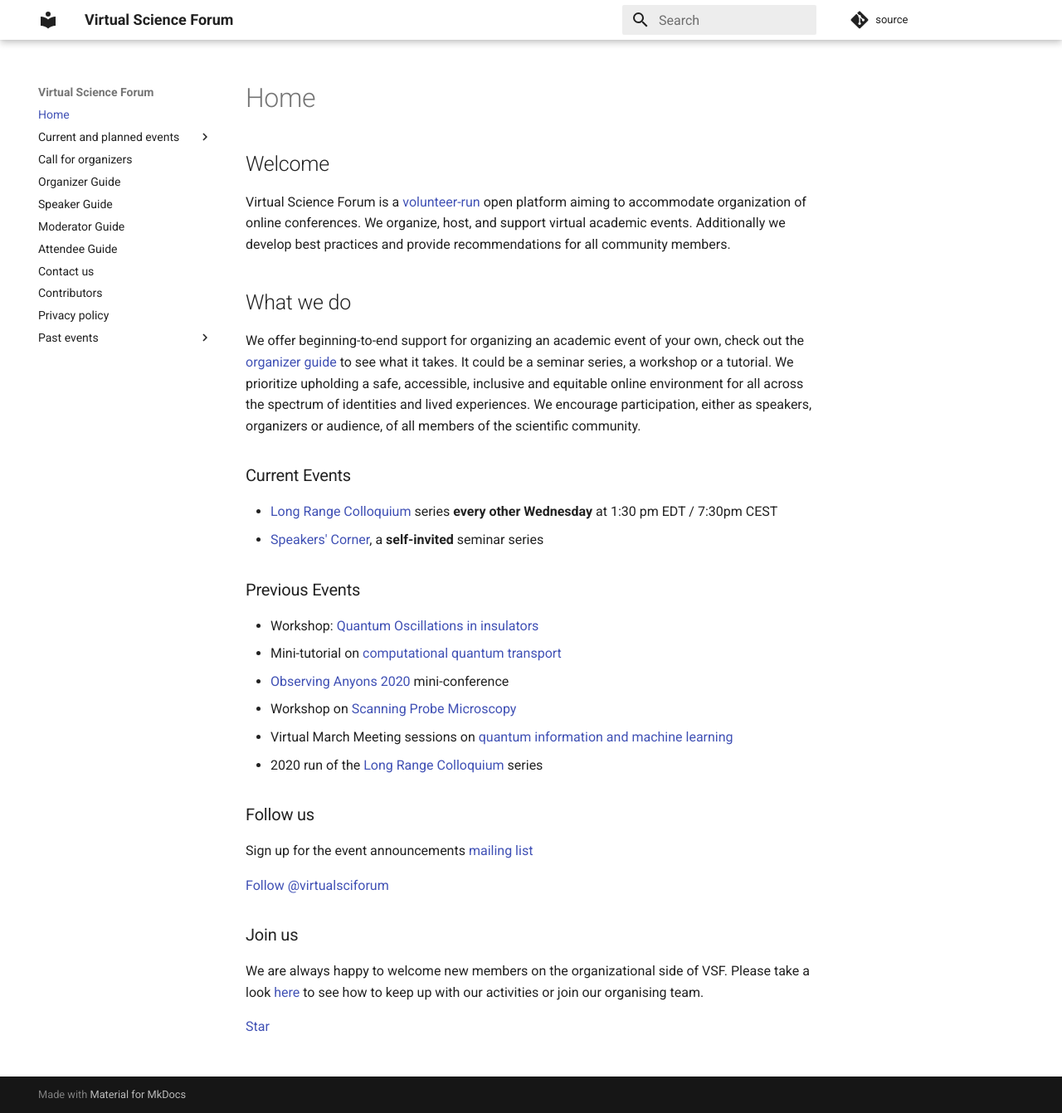
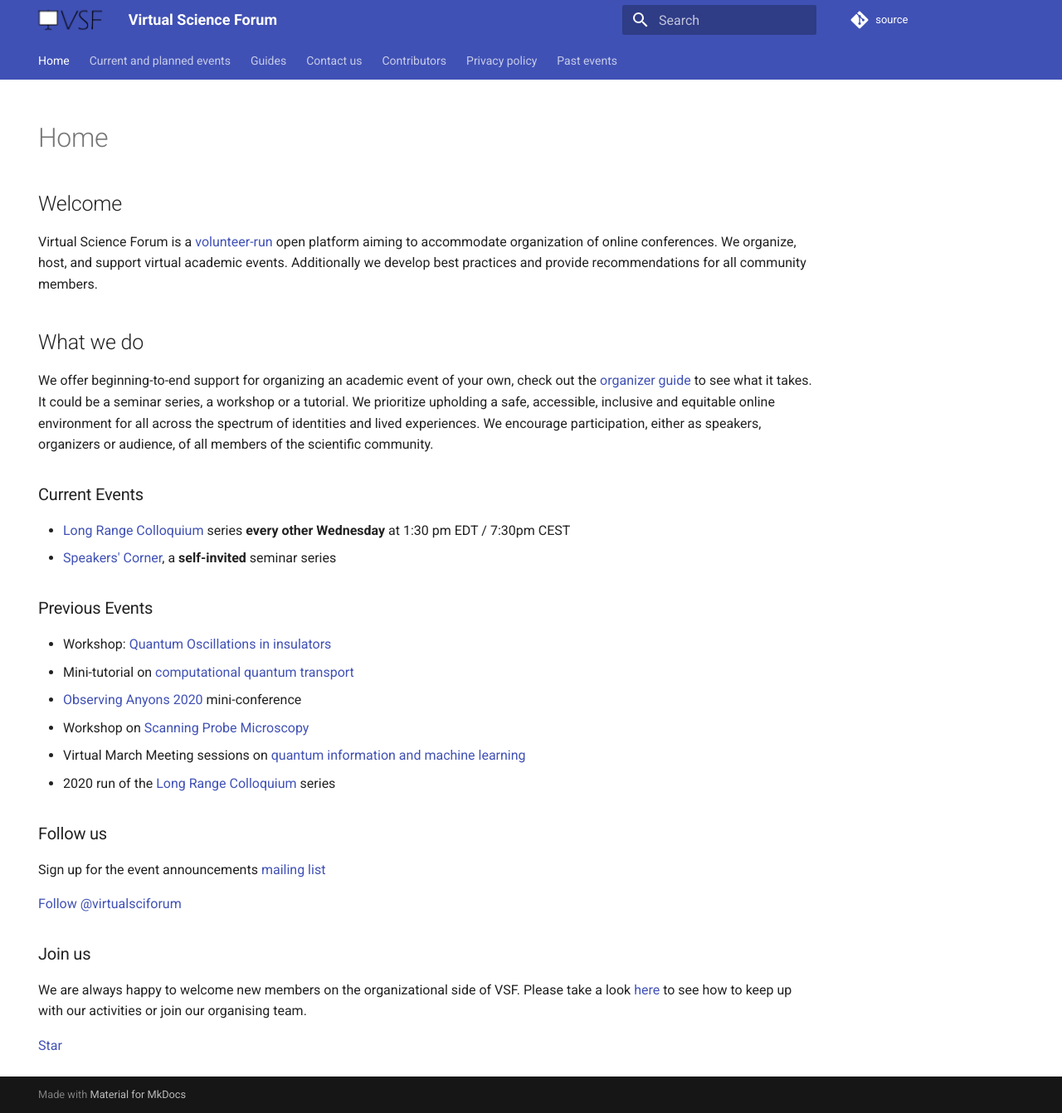
Before and after one commit to virtualscienceforum/virtualscienceforum, an MkDocs documentation site: the page built from src/index.md, in a window 1280 px wide and 1342 px high. Shown: the whole window at 83% size. Built offline with MkDocs 1.6.1 and Material for MkDocs 9.7.7, drawn with Linux system fonts in a browser that asks for light colours; nearby versions of some CDN libraries; comment, search, counter and statistics services are not loaded.

Commit message:
reorganize the toc, add logo, hide navigation on home

```diff
--- a/mkdocs.yml
+++ b/mkdocs.yml
@@ -10,11 +10,12 @@ nav:
   - Current and planned events:
     - Long Range Colloquium: long_range_colloquium.md
     - Speakers' Corner: speakers-corner.md
-  - Call for organizers: announcement.md
-  - Organizer Guide: organizerguide.md
-  - Speaker Guide: speakerguide.md
-  - Moderator Guide: moderatorguide.md
-  - Attendee Guide: attendeeguide.md
+    - Call for organizers: announcement.md
+  - Guides:
+    - Organizer Guide: organizerguide.md
+    - Speaker Guide: speakerguide.md
+    - Moderator Guide: moderatorguide.md
+    - Attendee Guide: attendeeguide.md
   - Contact us: contact.md
   - Contributors: whoweare.md
   - Privacy policy: privacy_policy.md
@@ -31,10 +32,12 @@ extra_css:
 
 theme:
   name: material
+  logo: media/logo.png
   features:
     - navigation.instant
+    - navigation.tabs
   palette:
-    primary: 'white'
+    primary: 'indigo'
     accent: 'indigo'
 
 markdown_extensions:
--- a/src/styles/form.css
+++ b/src/styles/form.css
@@ -90,3 +90,8 @@
      width: 100%;
   }
 }
+
+/* Correct logo width */
+.md-header__button.md-logo img, .md-header__button.md-logo svg {
+    width: unset;
+}
```
Also changed, not shown: src/index.md (+5 -0 lines).
